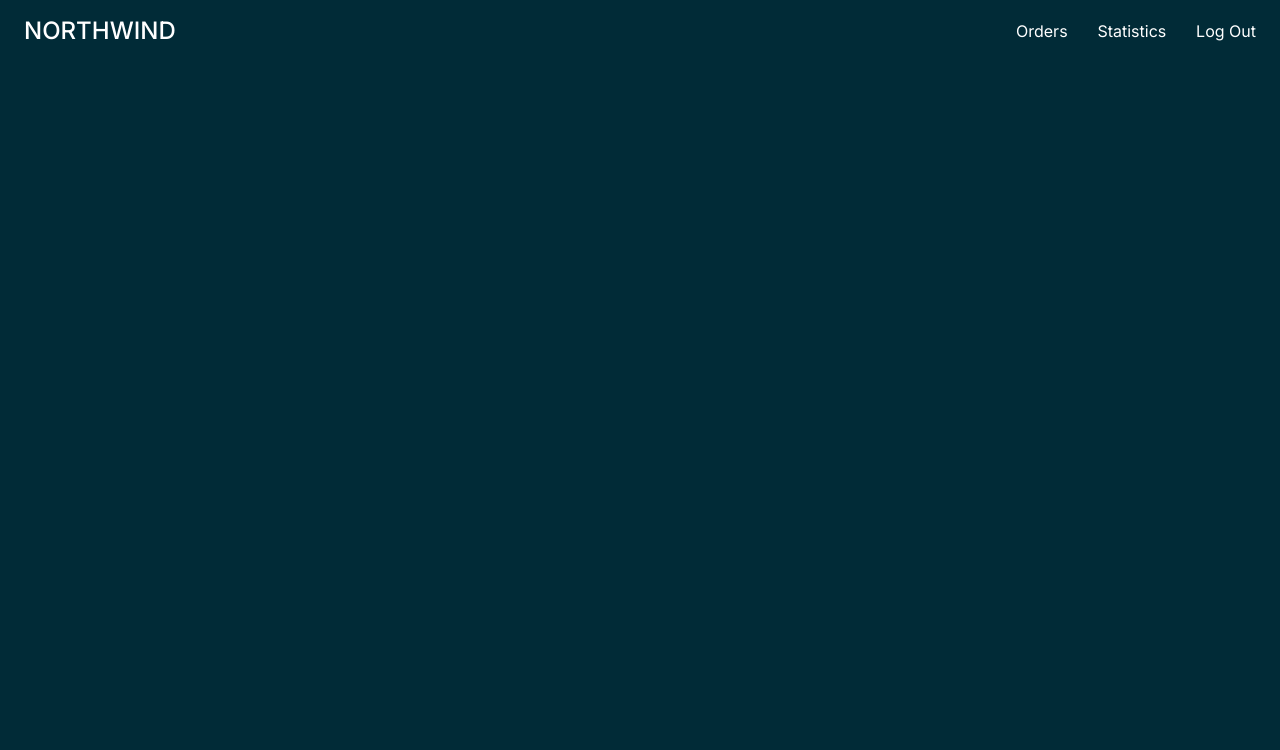
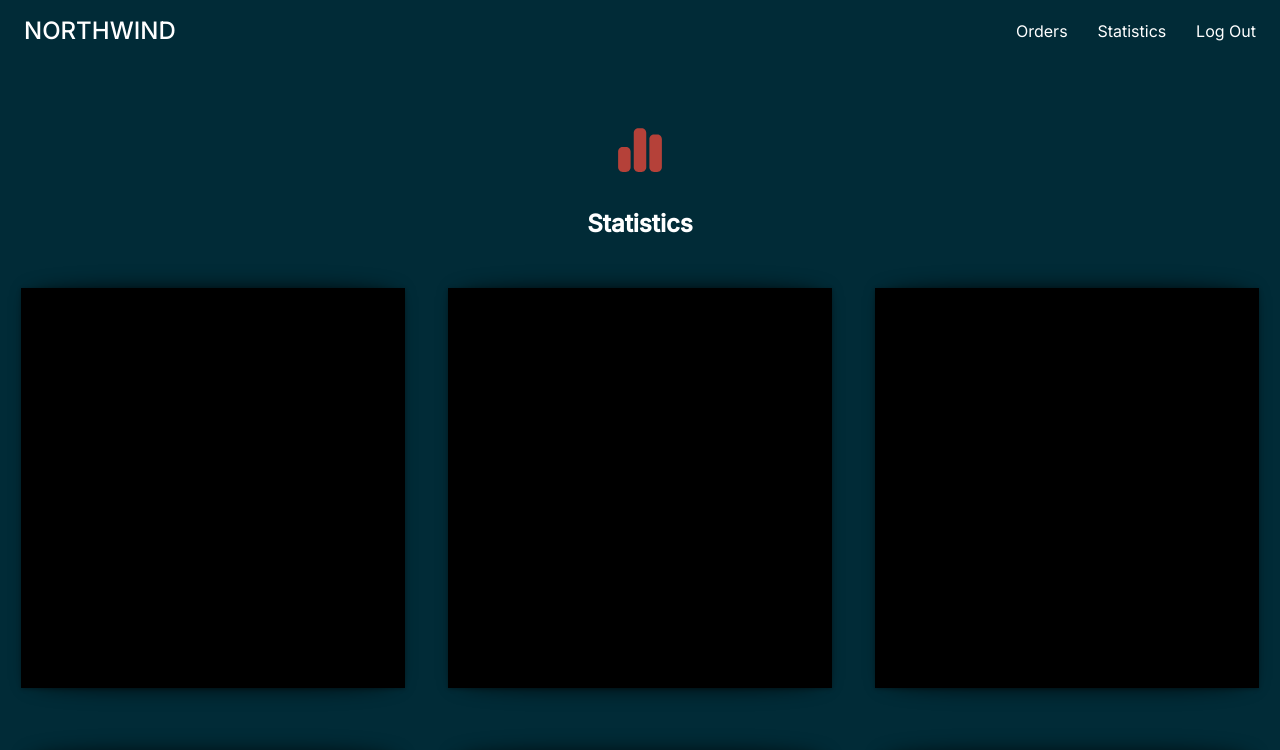
Before and after one commit to elessartech/northwind-dashboard, a React (Create React App) app in the folder frontend/: page /statistics in a window 1280 px wide. Shown: the top 750 px of the page. Built offline with nearby package versions, Linux system fonts and the light colour scheme; no server answers.

Commit message:
stats page markup

```diff
--- a/frontend/src/StatisticsPage/index.tsx
+++ b/frontend/src/StatisticsPage/index.tsx
@@ -1,6 +1,8 @@
 import React from "react";
 import styled from "styled-components";
 import Navigation from "../components/Navigation";
+import { FontAwesomeIcon } from "@fortawesome/react-fontawesome";
+import { faChartSimple } from "@fortawesome/free-solid-svg-icons";
 
 const Wrapper = styled.section`
   margin: 5em auto 0 auto;
@@ -8,11 +10,80 @@ const Wrapper = styled.section`
   text-align: center;
 `;
 
+const StatisticsStatusIcon = styled(FontAwesomeIcon)`
+  height: 50px;
+  width: 50px;
+  color: rgb(181, 65, 57);
+  margin-bottom: 2em;
+`;
+
+const StatisticsStatus = styled.h1`
+  margin-bottom: 0.75em;
+`;
+
+const StatisticsGridWrapper = styled.div`
+  margin: auto;
+  width: 100%;
+  display: grid;
+  grid-template-columns: auto auto auto;
+  @media only screen and (max-width: 800px) {
+    & {
+      display: flex;
+      flex-direction: column;
+    }
+  }
+`;
+
+const StatisticsGridItem = styled.div`
+  background: black;
+  width: 90%;
+  height: 400px;
+  margin: 2em auto;
+  -webkit-box-shadow:0 1px 4px rgba(0, 0, 0, 0.3), 0 0 40px rgba(0, 0, 0, 0.1) inset;
+  -moz-box-shadow:0 1px 4px rgba(0, 0, 0, 0.3), 0 0 40px rgba(0, 0, 0, 0.1) inset;
+  box-shadow:0 1px 4px rgba(0, 0, 0, 0.3), 0 0 40px rgba(0, 0, 0, 0.1) inset;
+  position:relative;
+  &:before, &:after {
+    content:"";
+    position:absolute;
+    z-index:-1;
+    -webkit-box-shadow:0 0 20px rgba(0,0,0,0.8);
+    -moz-box-shadow:0 0 20px rgba(0,0,0,0.8);
+    box-shadow:0 0 20px rgba(0,0,0,0.8);
+    top:0;
+    bottom:0;
+    left:10px;
+    right:10px;
+    -moz-border-radius:100px / 10px;
+    border-radius:100px / 10px;
+  }
+  &:after {
+    right:10px;
+    left:auto;
+    -webkit-transform:skew(8deg) rotate(3deg);
+    -moz-transform:skew(8deg) rotate(3deg);
+    -ms-transform:skew(8deg) rotate(3deg);
+    -o-transform:skew(8deg) rotate(3deg);
+    transform:skew(8deg) rotate(3deg);
+  }
+`;
+
 const StatisticsPage = () => {
   return (
     <React.Fragment>
       <Navigation authUserNavToBeDisplayed />
-      <Wrapper></Wrapper>
+      <Wrapper>
+        <StatisticsStatusIcon icon={faChartSimple}></StatisticsStatusIcon>
+        <StatisticsStatus>Statistics</StatisticsStatus>
+        <StatisticsGridWrapper>
+          <StatisticsGridItem />
+          <StatisticsGridItem />
+          <StatisticsGridItem />
+          <StatisticsGridItem />
+          <StatisticsGridItem />
+          <StatisticsGridItem />
+        </StatisticsGridWrapper>
+      </Wrapper>
     </React.Fragment>
   );
 };
```
Also changed, not shown: 1 other file (tests, documents, lock files or other folders).
